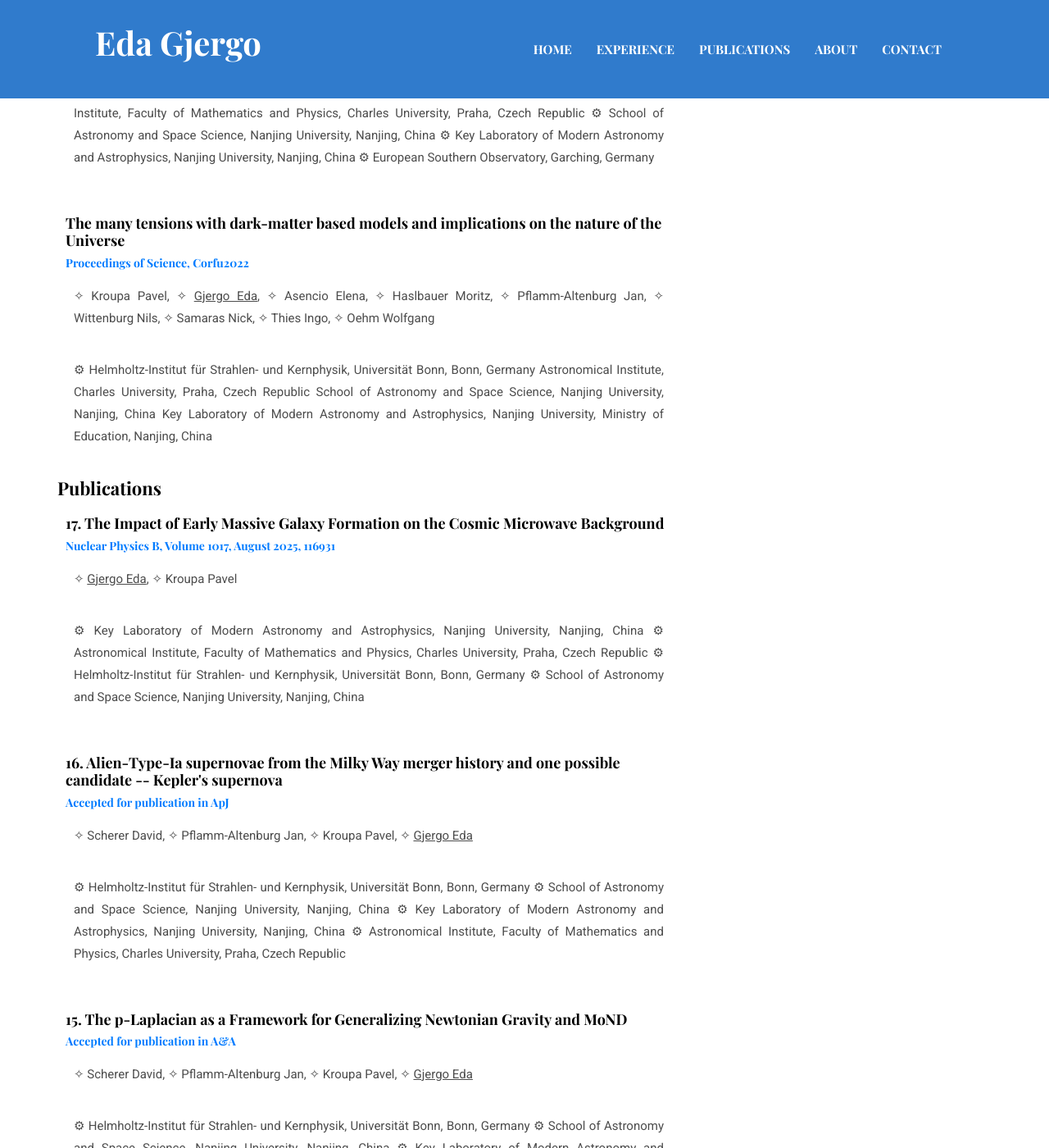
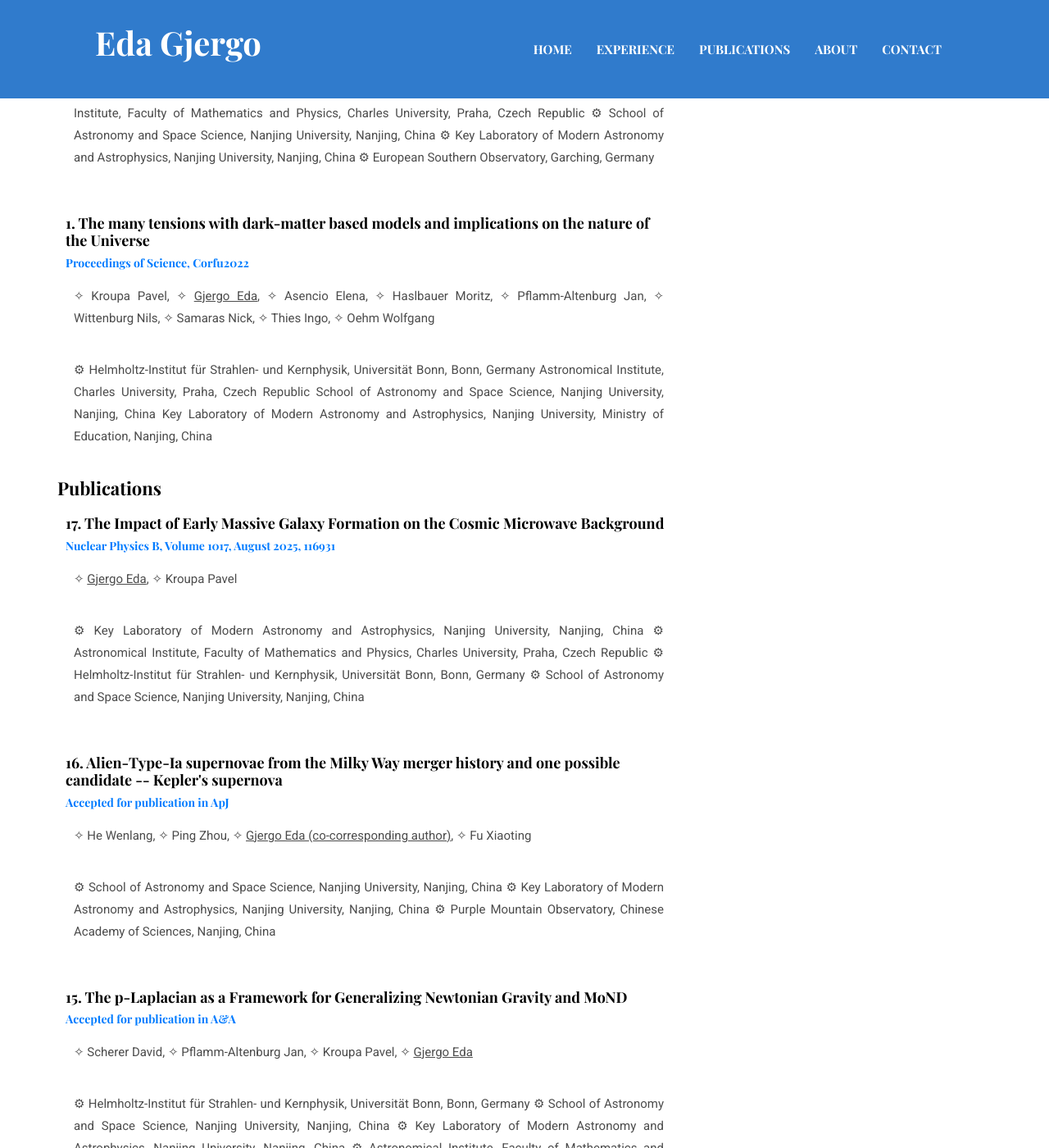
Before and after one commit to egjergo/egjergo.github.io, a Jekyll site: the page built from _pages/publications.md, in a window 1280 px wide and 1400 px high, scrolled down 774 px. Shown: the whole window at 82% size. Built offline with Jekyll 4.4.1, drawn with Linux system fonts in a browser that asks for light colours; some of the changed text lies outside the part shown.

Commit message:
Update publications.md

```diff
--- a/_pages/publications.md
+++ b/_pages/publications.md
@@ -101,8 +101,7 @@ class="underline"
   <div class="leftcolumn">
   <h4>Monographs and Proceedings</h4>
    <div class="card">
-      <h5>The initial mass function of stars
-</h5>
+      <h5>2. The initial mass function of stars</h5>
       <h6><a target="_blank" href="https://ui.adsabs.harvard.edu/abs/2024arXiv241007311K/abstract">Chapter in the Encyclopedia of Astrophysics, Elsevier.</a></h6>
       <p>
       &#10023; Kroupa Pavel,
@@ -119,7 +118,7 @@ class="underline"
       </p>
     </div>
     <div class="card">
-      <h5>The many tensions with dark-matter based models and implications on the nature of the Universe
+      <h5>1. The many tensions with dark-matter based models and implications on the nature of the Universe
 </h5>
       <h6><a target="_blank" href="https://ui.adsabs.harvard.edu/abs/2023eppg.confE.231K/abstract">Proceedings of Science, Corfu2022</a></h6>
       <p>
@@ -171,16 +170,15 @@ Nanjing, China
       <h5>16. Alien-Type-Ia supernovae from the Milky Way merger history and one possible candidate -- Kepler's supernova</h5>
       <h6><a target="_blank" href="https://ui.adsabs.harvard.edu/abs/2025arXiv250503085H/abstract">Accepted for publication in ApJ</a></h6>
       <p>
-      &#10023; Scherer David,
-      &#10023; Pflamm-Altenburg Jan,
-      &#10023; Kroupa Pavel,
-      &#10023; <u>Gjergo Eda</u>
+      &#10023; He Wenlang,
+      &#10023; Ping Zhou,
+      &#10023; <u>Gjergo Eda (co-corresponding author)</u>,
+      &#10023; Fu Xiaoting
       </p>
       <p>
-      &#9881; Helmholtz-Institut für Strahlen- und Kernphysik, Universität Bonn, Bonn, Germany
       &#9881; School of Astronomy and Space Science, Nanjing University, Nanjing, China
       &#9881; Key Laboratory of Modern Astronomy and Astrophysics, Nanjing University, Nanjing, China
-      &#9881; Astronomical Institute, Faculty of Mathematics and Physics, Charles University, Praha, Czech Republic
+      &#9881; Purple Mountain Observatory, Chinese Academy of Sciences, Nanjing, China
       </p>
     </div>
     <div class="card">
```
